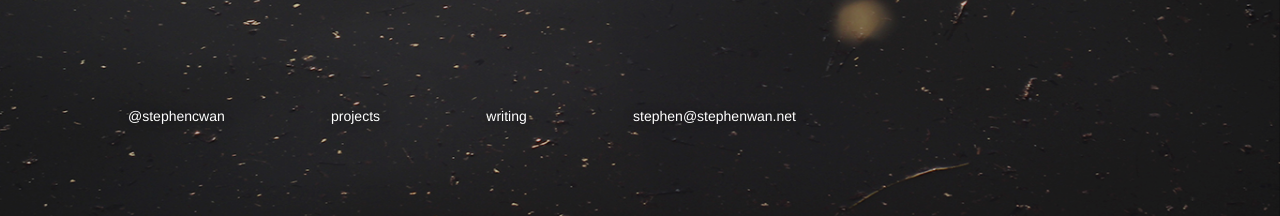
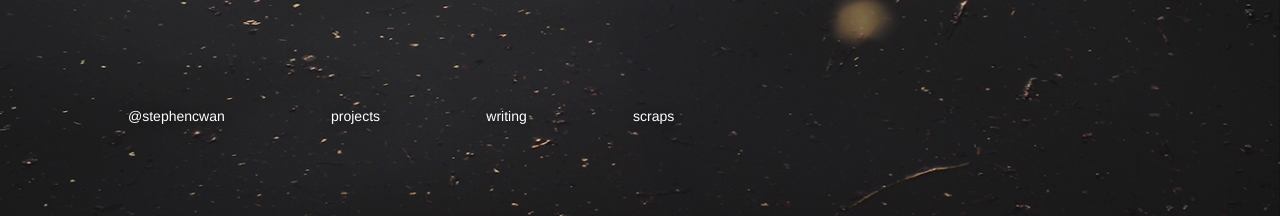
Before and after one commit to stephen/stephenwan.net, a Jekyll site: the page built from index.html, in a window 1280 px wide. Shown: the part 684-900 px from the top of the page. Built offline with Jekyll 4.4.1, drawn with Linux system fonts in a browser that asks for light colours; nearby versions of some CDN libraries; Markdown is read by kramdown in place of the engine named in the settings; comment, search, counter and statistics services are not loaded.

Commit message:
Added: scraps / favicon

```diff
--- a/_layouts/default.html
+++ b/_layouts/default.html
@@ -7,6 +7,7 @@
     <title>Stephen Wan</title>
     <meta name="viewport" content="width=device-width, initial-scale=1, maximum-scale=1, user-scalable=0, minimal-ui"/>
     <meta property="og:image" content="http://stephenwan.net/static/sand.jpg"/>
+    <link rel="icon" type="image/png" href="/static/favicon.png" />
     <link rel="stylesheet" href="/css/bootstrap.min.css">
     <link rel="stylesheet" href="/css/main.css">
     <script type="text/javascript" src="//use.typekit.net/zqs8xzq.js"></script>
@@ -27,11 +28,42 @@
               <li><a href="http://twitter.com/stephencwan">@stephencwan</a></li>
               <li><a href="http://github.com/stephen">projects</a></li>
               <li><a href="https://medium.com/@stephencwan/">writing</a></li>
-              <li><a href="mailto:stephen@stephenwan.net">stephen@stephenwan.net</a></li>
+              <li><a class="scroll" href="#scraps">scraps</a></li>
             </ul>
           </footer>
         </div>
       </div>
+    </div>
+    <div class="page hidden" id="scraps">
+      <section class="pane">
+        <article>
+          <h3>Curiosity</h3>
+          <p>
+            Curiosity is interesting, but not for any intrinsic value. Rather, it's a follow-through on curiosity that merits attention.
+          </p>
+        </article>
+        <article>
+          <h3>Decisions</h3>
+          <p>
+            For a given decision, there's a finite amount of time for which it's useful to sit down and think. Beyond that point, the brain doesn't produce any additional useful, distinct outputs. Then, it only makes sense to do one of two things: seek further inputs, or execute on a choice.
+          </p>
+          <p>
+            Continued rumination produces nothing valuable.
+          </p>
+        </article>
+        <article>
+          <h3>Love, over fear</h3>
+          <p>
+            Invest time with love, not fear. Fear inspires uninteresting outputs that are shallow, superficial. Love incites work that is notable; self-evident in attention, care, passion...
+          </p>
+        </article>
+        <article>
+          <h3>Constraints</h3>
+          <p>
+            Constraints are necessary to create meaningful output (in products, intelligence, personal growth...). When presented with free reign, the brain is unable determine the obviously valuable path.
+          </p>
+        </article>
+      </section>
     </div>
 
     <script id="pane-background-template" type="text/template">
@@ -40,6 +72,7 @@
     <script src="//ajax.googleapis.com/ajax/libs/jquery/1.11.0/jquery.min.js"></script>
     <script src="//cdn.jsdelivr.net/velocity/1.0.0/velocity.min.js"></script>
     <script src="//cdnjs.cloudflare.com/ajax/libs/lodash.js/2.4.1/lodash.min.js"></script>
+    <script type="text/javascript" src="/js/scroll.min.js"></script>
     <script src="/js/main.js"></script>
     <script>
       (function(i,s,o,g,r,a,m){i['GoogleAnalyticsObject']=r;i[r]=i[r]||function(){
--- a/css/main.scss
+++ b/css/main.scss
@@ -94,14 +94,13 @@
 }
 
 .page {
-  min-height: 100%;
   color: #000;
-  overflow: hidden;
   position: relative;
 }
 
 .page#hero {
   height: 100%;
+  overflow: hidden;
 }
 
 /* hero */
@@ -174,6 +173,11 @@
   bottom: 10%;
 
   header {
+
+    @media(max-width:767px) {
+      top: 20%;
+    }
+
     position: absolute;
     top: 40%;
 
@@ -252,3 +256,28 @@
     }
   }
 }
+
+.page#scraps {
+
+  .pane {
+    position: absolute;
+    right: 10%;
+    left: 10%;
+    top: 5%;
+    margin: 30px 0px;
+  }
+
+  article {
+
+    padding: 1em 0px;
+
+    h3 {
+      text-transform: lowercase;
+    }
+
+    p {
+      max-width: 520px;
+      line-height: 200%;
+    }
+  }
+}
--- a/js/main.js
+++ b/js/main.js
@@ -35,3 +35,7 @@
 $(preloader).on('load', function() {
   $('.pane#background div:first,footer,header,.pane#reveal').addClass('animate-in');
 });
+
+$('a[href="#scraps"]').on('click', function() {
+  $('#scraps').removeClass('hidden');
+});
```
Also changed, not shown: js/scroll.min.js (added), static/favicon.png (added).
